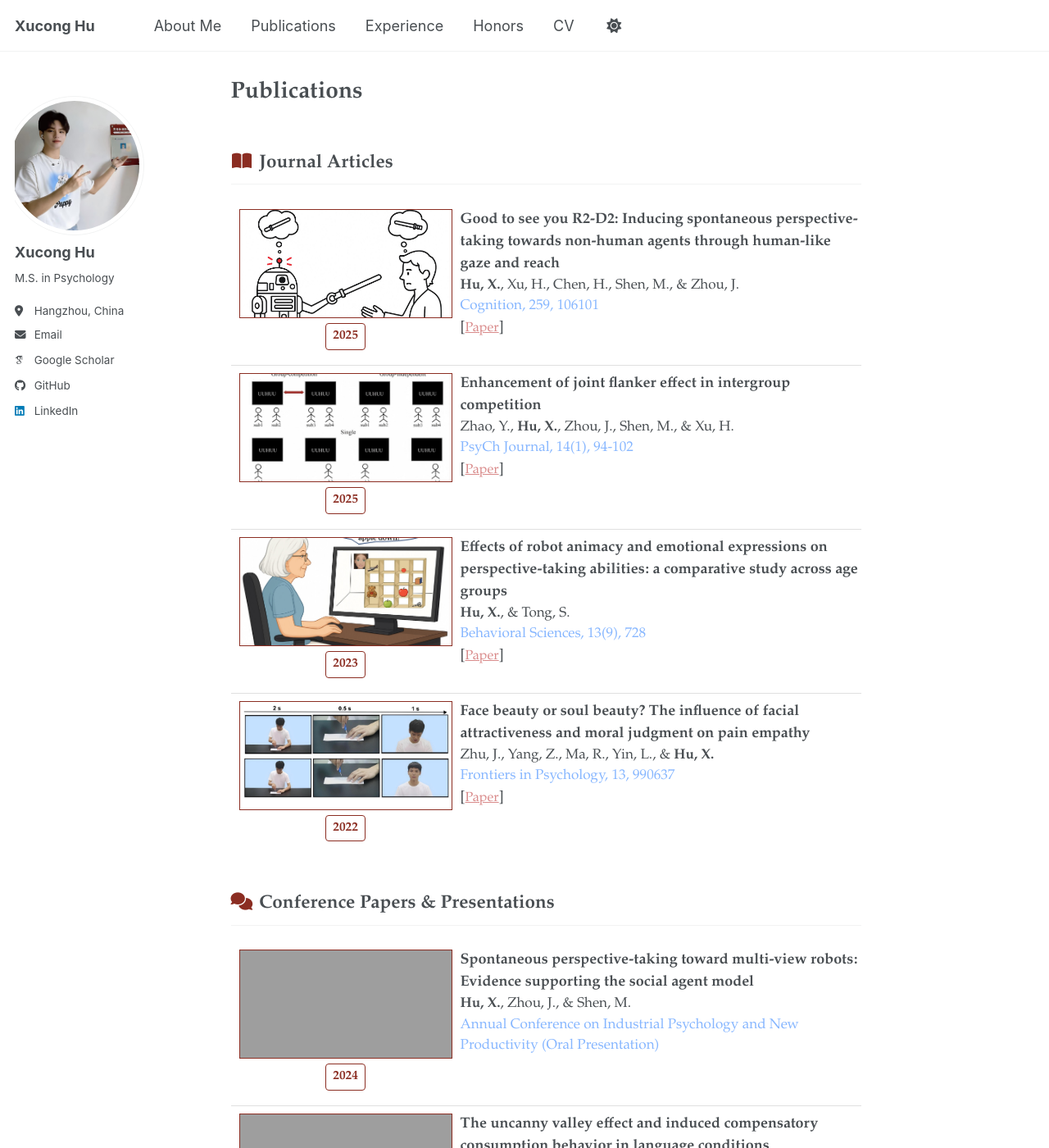
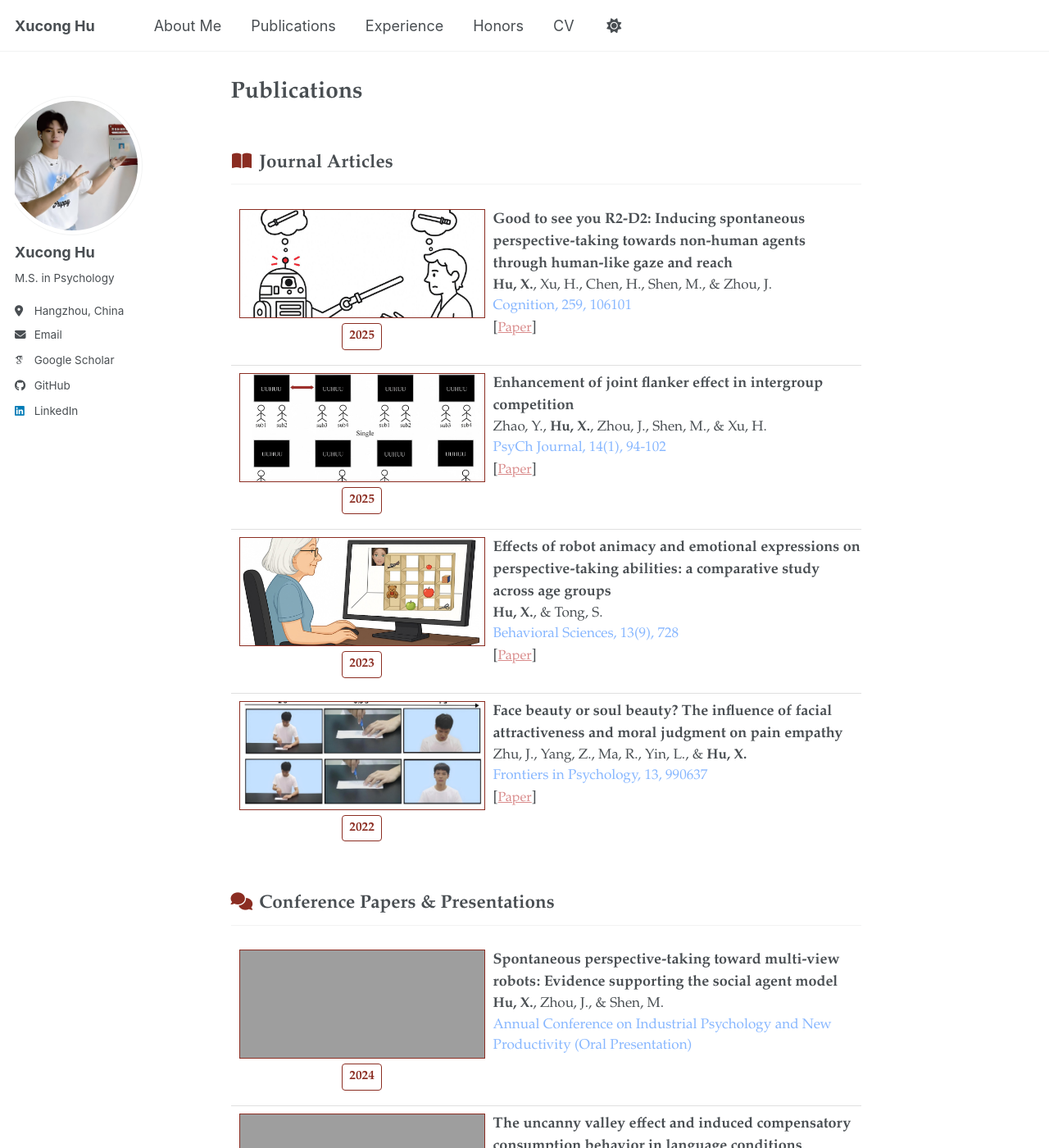
Before and after one commit to xuconghu/xuconghu.github.io, a Jekyll site: the page built from _pages/publications.md, in a window 1280 px wide and 1400 px high. Shown: the whole window at 82% size. Built offline with Jekyll 4.4.1, drawn with Linux system fonts in a browser that asks for light colours; some web fonts are replaced; a script bundle is joined from its source files by our own code; library files that are not in the unit come from our copies; grey boxes are pictures that could not be loaded.

Commit message:
Tweak honors table and layout styling

```diff
--- a/_sass/layout/_sidebar.scss
+++ b/_sass/layout/_sidebar.scss
@@ -99,8 +99,9 @@
     border-radius: 50%;
     object-fit: cover;
     display: block;
-    margin-left: -12px;
+    margin-left: -14px;
     margin-right: auto;
+    object-position: 45% 50%;
 
     @include breakpoint($large) {
       padding: 5px;
--- a/assets/css/main.scss
+++ b/assets/css/main.scss
@@ -119,8 +119,8 @@
 }
 
 .edu-logo {
-  width: 40px;
-  height: 40px;
+  width: 44px;
+  height: 44px;
   object-fit: contain;
   vertical-align: middle;
   margin-left: 8px;
@@ -175,7 +175,7 @@
   content: "";
   position: absolute;
   left: 0;
-  top: 0;
+  top: 8px;
   bottom: 0;
   width: 4px;
   background: #333;
@@ -255,13 +255,13 @@
 
 .pub-left {
   float: left;
-  width: 280px;
+  width: 320px;
   text-align: center;
 }
 
 .pub-cover {
   display: block;
-  width: 260px;
+  width: 300px;
   height: 133px;
   margin: 0 auto 6px;
   border: 1px solid #8b2d22;
@@ -281,7 +281,7 @@
 
 .pub-right {
   float: right;
-  width: calc(100% - 280px);
+  width: calc(100% - 320px);
 }
 
 .pub-right > .title {
@@ -366,27 +366,22 @@
 }
 
 .news-float .news-item {
-  display: flex;
-  gap: 10px;
-  margin-bottom: 0.6rem;
+  margin-bottom: 0.8rem;
   font-size: 0.95em;
   line-height: 1.4;
+  padding-left: 16px;
+  position: relative;
 }
 
 .news-float .news-item::before {
   content: "";
   width: 6px;
   height: 6px;
-  margin-top: 0.45em;
+  position: absolute;
+  left: 0;
+  top: 0.45em;
   border-radius: 50%;
   background: #ff7a6e;
-  flex: 0 0 6px;
-}
-
-.news-icon {
-  color: #ff7a6e;
-  margin-top: 0.1em;
-  flex: 0 0 auto;
 }
 
 .news-date {
@@ -394,6 +389,7 @@
   color: #ff7a6e;
   white-space: nowrap;
   font-size: 0.95em;
+  margin-right: 8px;
 }
 
 .news-text {
@@ -401,13 +397,13 @@
 }
 
 .news-media {
-  margin: 8px 0 0 24px;
+  margin: 8px 0 0 0;
 }
 
 .news-media img {
   display: block;
   width: 100%;
-  max-width: 280px;
+  max-width: 320px;
   border-radius: 8px;
   border: 1px solid var(--global-border-color);
 }
```
Also changed, not shown: _pages/about.md (+8 -8 lines).
